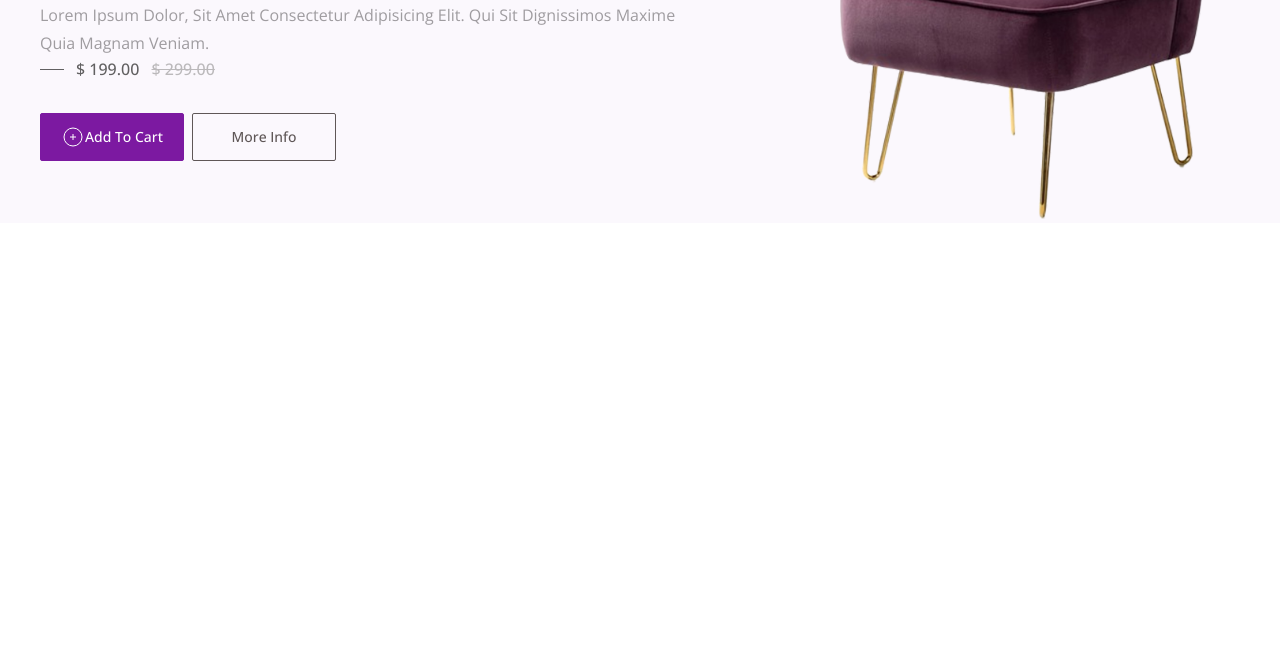
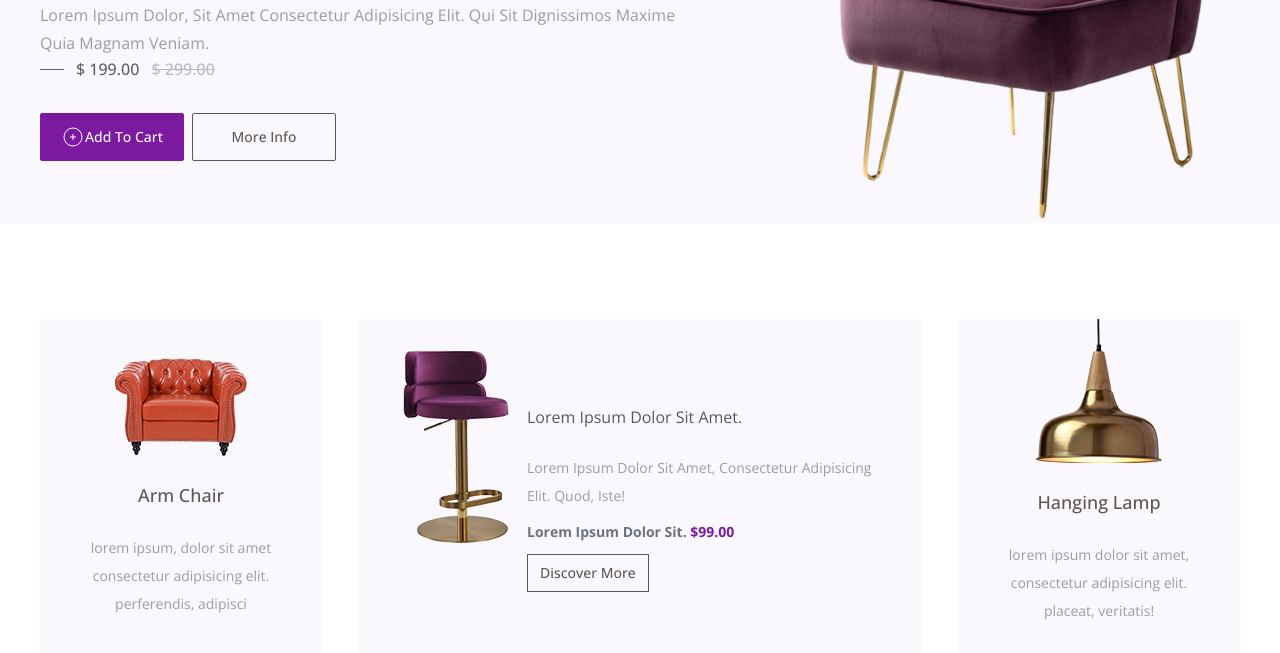
Before and after one commit to Faezeh-adbii/project_tailwind, a website: page public/index.html in a window 1280 px wide. Shown: the part 306-959 px from the top of the page. Before the commit the page ends 800 px from the top, so only its background shows below. Drawn offline with nearby package versions, Linux system fonts and the light colour scheme; a web font is replaced by a local one.

Commit message:
build populer section

```diff
--- a/public/index.html
+++ b/public/index.html
@@ -139,6 +139,43 @@
             </div>
         </section>
         <!--end slider section -->
+        <!--start popular product section -->
+        <section class="mt-24 container capitalize grid grid-cols-[380px] place-content-center gap-9 lg:grid-cols-[1fr_2fr_1fr]">
+            <div class="bg-graye-violet-20 flex flex-col justify-center items-center p-7 ">
+                <img src="../src/images/p11.png" alt="">
+                <h2 class="text-gray-red-100 hover:text-violet-500 transition duration-300 py-6.25">
+                    <a href="#" class="text-lg font-medium">arm chair</a>
+                </h2>
+                <p class="text-gray-violet-200 text-sm leading-7 text-center lowercase">
+                    Lorem ipsum, dolor sit amet consectetur adipisicing elit. Perferendis, adipisci
+                </p>
+            </div>
+            <div class="bg-graye-violet-20 flex flex-col justify-center items-center p-7 lg:flex-row ">
+                <img src="../src/images/p-22.png" alt="" class="self-start">
+                <div>
+                    <h2 class="text-gray-red-100 hover:text-violet-500 transition duration-300 py-6.25">
+                        <a href="#">Lorem ipsum dolor sit amet.</a>
+                    </h2>
+                    <p class="text-gray-violet-200 text-sm leading-7 text-left">Lorem ipsum dolor sit amet, consectetur adipisicing elit. Quod, iste!</p>
+                    <h4 class="py-3 text-sm font-bold text-gray-500  ">
+                        Lorem ipsum dolor sit.
+                        <span class="text-violet-500">$99.00</span>
+                    </h4>
+                    <a href="#" class="inline-block px-3 py-2 text-sm border text-gray-red-100 font-medium border-gray-red-100 hover:bg-gray-red-100 hover:text-white transition duration-300 ">discover more</a>
+                </div>
+            </div>
+              <div class="bg-graye-violet-20 flex flex-col justify-center items-center p-7 pt-0">
+                <img src="../src/images/p3.png" alt="">
+                <h2 class="text-gray-red-100 hover:text-violet-500 transition duration-300 py-6.25">
+                    <a href="#" class="text-lg font-medium">hanging lamp</a>
+                </h2>
+                <p class="text-gray-violet-200 text-sm leading-7 text-center lowercase">
+                    Lorem ipsum dolor sit amet, consectetur adipisicing elit. Placeat, veritatis!
+                </p>
+            </div>
+
+        </section>
+        <!--end popular product section -->
     </main>
     <footer></footer>
 
```
Also changed, not shown: public/output.css.
